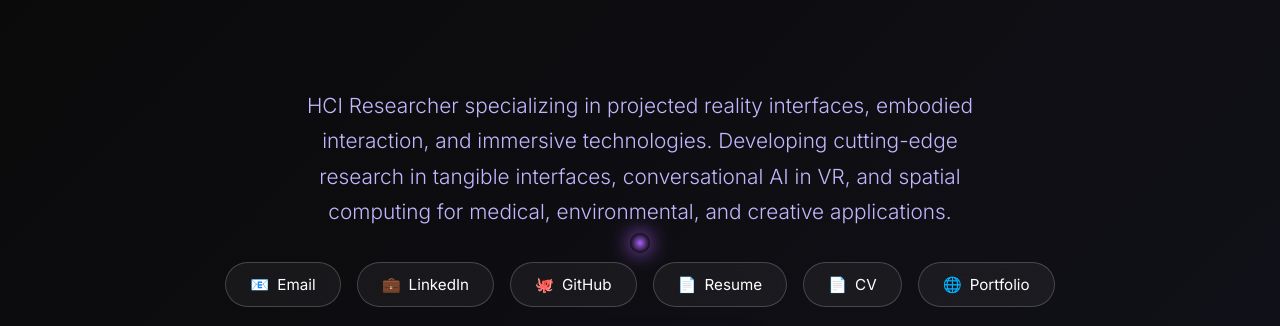
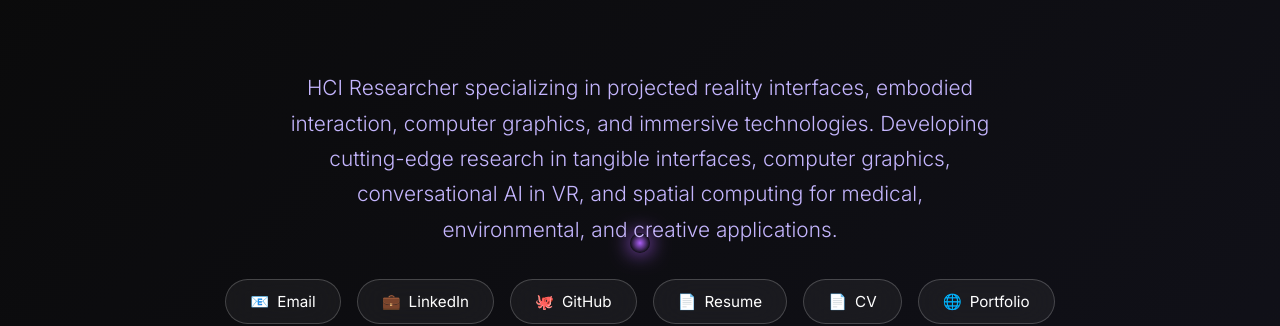
Before and after one commit to rs-dkd/my-portfolio, a React (Create React App) app: page / in a window 1280 px wide. Shown: the part 157-483 px from the top of the page. Built offline with nearby package versions, Linux system fonts and the light colour scheme; no server answers.

Commit message:
Updated research focus

```diff
--- a/src/App.js
+++ b/src/App.js
@@ -1431,8 +1431,8 @@ const Portfolio = () => {
 
         <div style={styles.heroContent}>
           <p style={styles.heroText}>
-            HCI Researcher specializing in projected reality interfaces, embodied interaction, and immersive technologies.
-            Developing cutting-edge research in tangible interfaces, conversational AI in VR, and spatial computing
+            HCI Researcher specializing in projected reality interfaces, embodied interaction, computer graphics, and immersive technologies.
+            Developing cutting-edge research in tangible interfaces, computer graphics, conversational AI in VR, and spatial computing
             for medical, environmental, and creative applications.
           </p>
 
```
